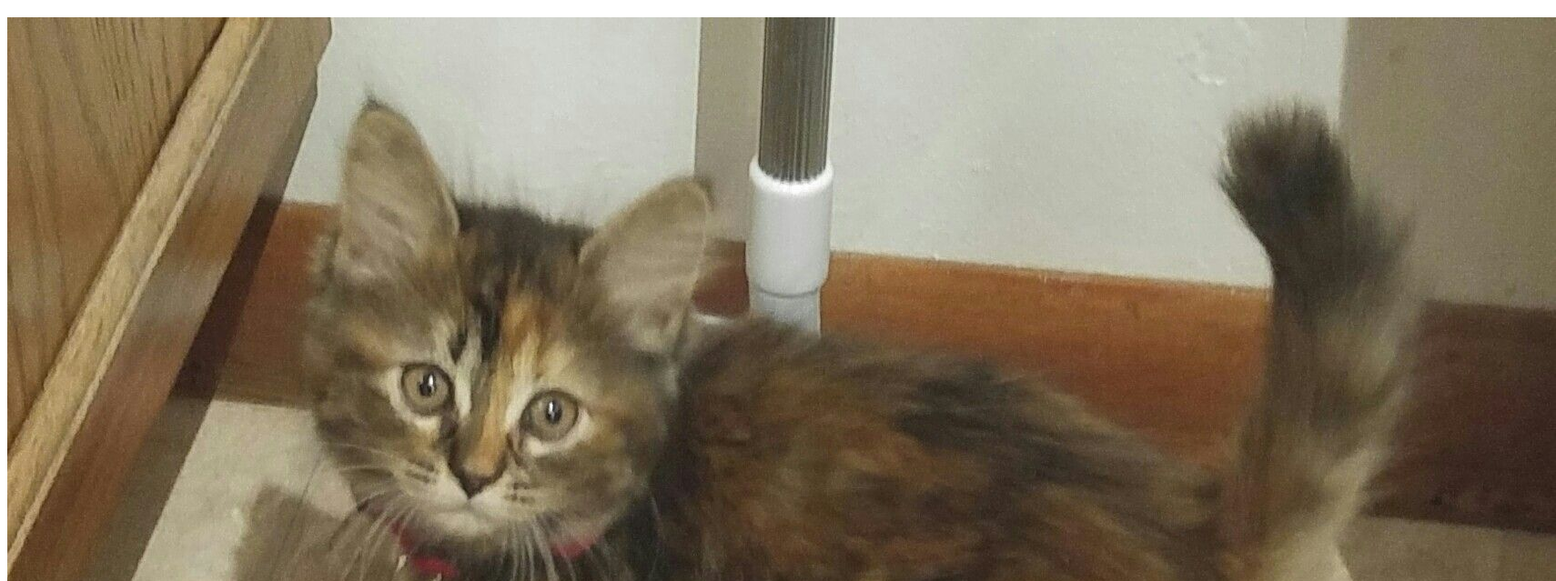
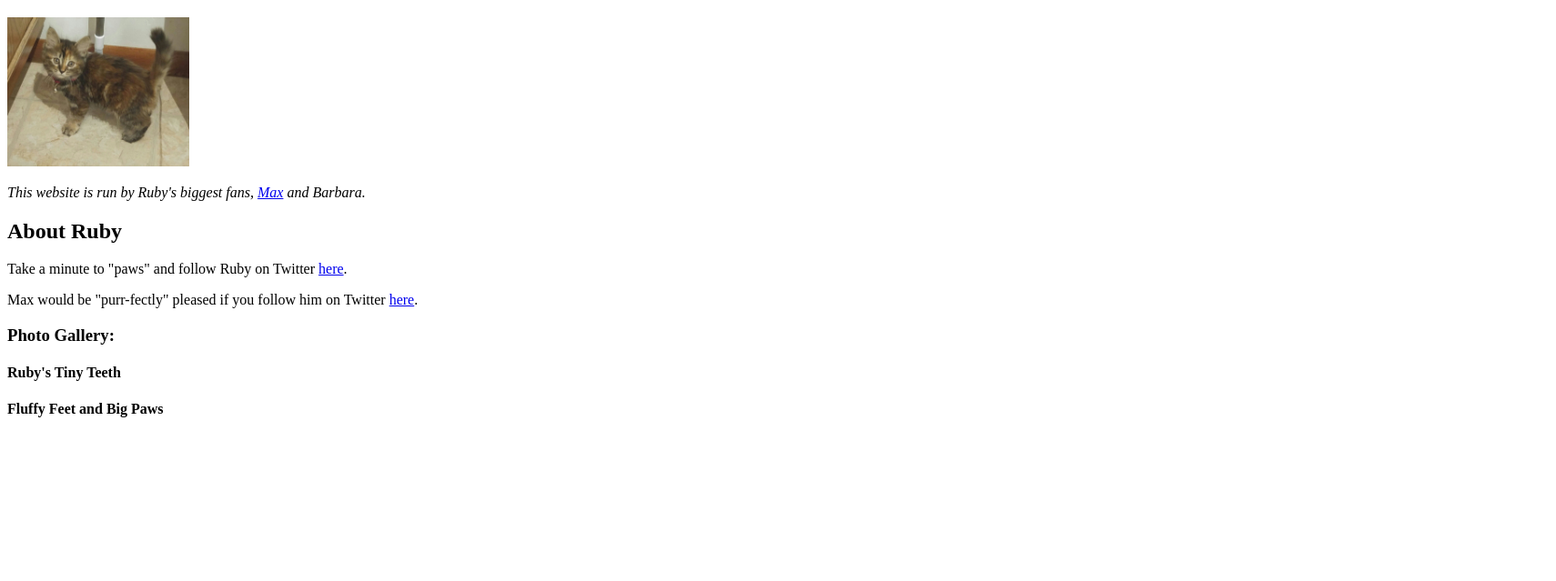
Before and after one commit to max-mitchell/barbara-html, a plain HTML site: page index.html in a window 1280 px wide. Shown: the part 61-700 px from the top of the page at 91% size, 1710 px wide, since content can reach past the window. Drawn offline with Linux system fonts and the light colour scheme.

Commit message:
photo is the right size

```diff
--- a/index.html
+++ b/index.html
@@ -8,7 +8,10 @@
 
   <body>
     <h1><strong>OFFICIAL</strong> Ruby Fan Club Website </h1>
-    <img src="not_ruby.jpg" alt="not a picture of ruby">
+
+    <a href="https://pictures-of-cats.org/tabby-and-torbie-maine-coon-youngsters.html" target="_blank" rel="noopener">
+      <img src="not_ruby.jpg" width="200" alt="not a picture of ruby">
+    </a>
 <br>
     <p>
       <em>This website is run by Ruby's biggest fans, <a href="https://maxandthings.com" target="_blank" rel="noopener">Max</a> and Barbara.</em>
```
